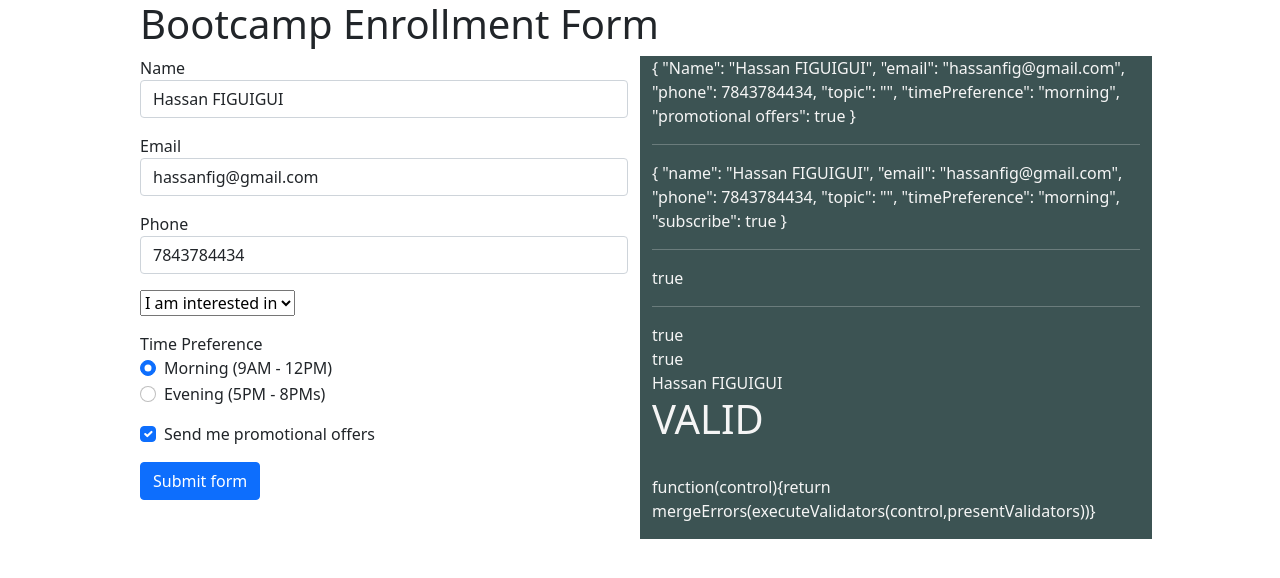
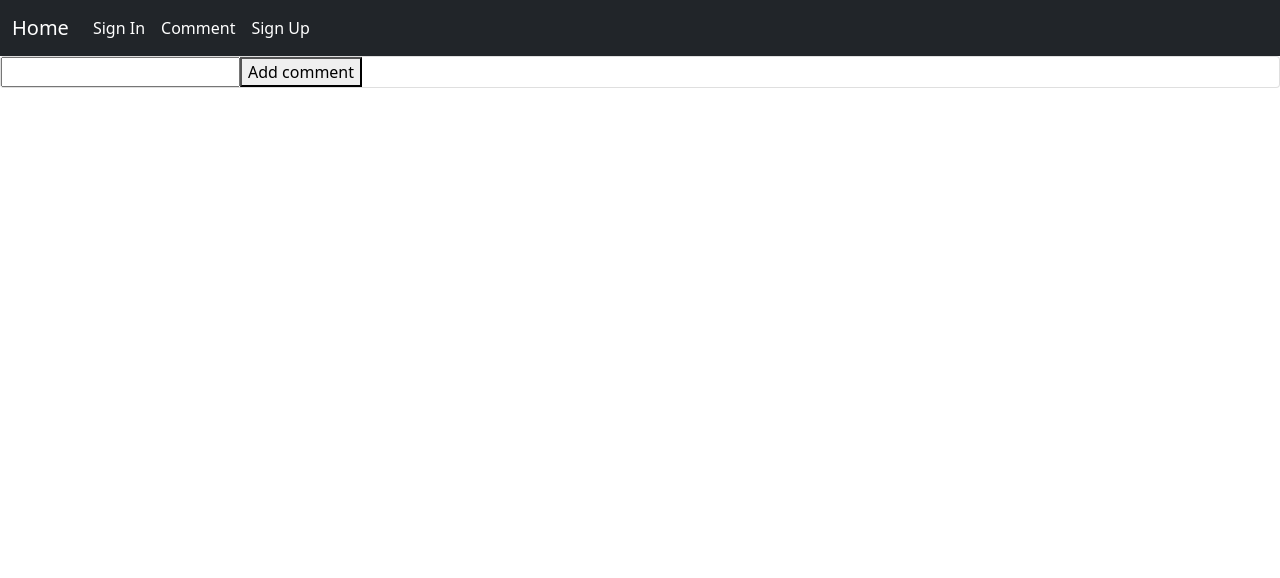
Before and after one commit to hassanfigui1/angular_forms, an Angular app in the folder angular_forms/: page /comments in a window 1280 px wide. Before the commit this address led to /. Shown: the top 578 px of the page. Built offline with nearby package versions, Linux system fonts and the light colour scheme.

Commit message:
adding comment component

```diff
--- a/angular_forms/src/app/app-routing.module.ts
+++ b/angular_forms/src/app/app-routing.module.ts
@@ -1,7 +1,15 @@
 import { NgModule } from '@angular/core';
 import { RouterModule, Routes } from '@angular/router';
+import { CommentComponent } from './comment/comment.component';
+import { FormComponentComponent } from './form-component/form-component.component';
+import { HeaderComponent } from './header/header.component';
+import { LoginFormComponent } from './login-form/login-form.component';
 
-const routes: Routes = [];
+const routes: Routes = [
+  {path:"login", component: LoginFormComponent},
+  {path:"register",component: FormComponentComponent},
+  {path:"comments", component:CommentComponent}
+];
 
 @NgModule({
   imports: [RouterModule.forRoot(routes)],
--- a/angular_forms/src/app/app.component.html
+++ b/angular_forms/src/app/app.component.html
@@ -1 +1 @@
-<app-form-component></app-form-component>
+<app-header></app-header>
--- a/angular_forms/src/app/app.module.ts
+++ b/angular_forms/src/app/app.module.ts
@@ -7,6 +7,7 @@
 import { LoginFormComponent } from './login-form/login-form.component';
 import { ValidationWithVisualFeedbackComponent } from './validation-with-visual-feedback/validation-with-visual-feedback.component';
 import { HeaderComponent } from './header/header.component';
+import { CommentComponent } from './comment/comment.component';
 
 @NgModule({
   declarations: [
@@ -14,7 +15,8 @@
     FormComponentComponent,
     LoginFormComponent,
     ValidationWithVisualFeedbackComponent,
-    HeaderComponent
+    HeaderComponent,
+    CommentComponent
   ],
   imports: [
     BrowserModule,
--- /dev/null
+++ b/angular_forms/src/app/comment/comment.component.html
@@ -0,0 +1,6 @@
+<div class="card">
+    <form #form="ngForm">
+        <input type="text" #comment="ngModel" ngModel name="comment" />
+        <button (click)="addComment()">Add comment</button>
+    </form>
+</div>
--- /dev/null
+++ b/angular_forms/src/app/comment/comment.component.ts
@@ -0,0 +1,18 @@
+import { Component } from '@angular/core';
+
+@Component({
+  selector: 'app-comment',
+  templateUrl: './comment.component.html',
+  styleUrls: ['./comment.component.css']
+})
+export class CommentComponent {
+  comments : any[]=[
+    { id:0, comment:"That's awesome !" },
+  ];
+
+  addComment(){
+    alert("hello");
+  }
+
+
+}
--- a/angular_forms/src/app/header/header.component.html
+++ b/angular_forms/src/app/header/header.component.html
@@ -1 +1,25 @@
-<p>header works!</p>
+<nav class="navbar navbar-expand-lg navbar-dark bg-dark">
+    <div class="container-fluid">
+      <a class="navbar-brand" routerLink="" routerLinkActive="active">Home</a>
+      <button class="navbar-toggler" type="button" data-bs-toggle="collapse" data-bs-target="#navbarTogglerDemo02" aria-controls="navbarTogglerDemo02" aria-expanded="false" aria-label="Toggle navigation">
+        <span class="navbar-toggler-icon"></span>
+      </button>
+      <div class="collapse navbar-collapse" id="navbarTogglerDemo02">
+        <ul class="navbar-nav me-auto mb-2 mb-lg-0">
+          <li class="nav-item">
+            <a class="nav-link active" aria-current="page" routerLinkActive="active" routerLink="/login">Sign In</a>
+          </li>
+          <li class="nav-item">
+            <a class="nav-link active" aria-current="page" routerLinkActive="active" routerLink="/comment">Comment</a>
+          </li>
+          <!-- <li class="nav-item">
+            <a class="nav-link" href="#">Link</a>
+          </li> -->
+          <li class="nav-item">
+            <a class="nav-link active " routerLink="/register" routerLinkActive="active" tabindex="-1" aria-disabled="true">Sign Up</a>
+          </li>
+        </ul>
+      </div>
+    </div>
+  </nav>
+  <router-outlet></router-outlet>
```
Also changed, not shown: angular_forms/src/app/comment/comment.component.css (added), 1 other file (tests, documents, lock files or other folders).
